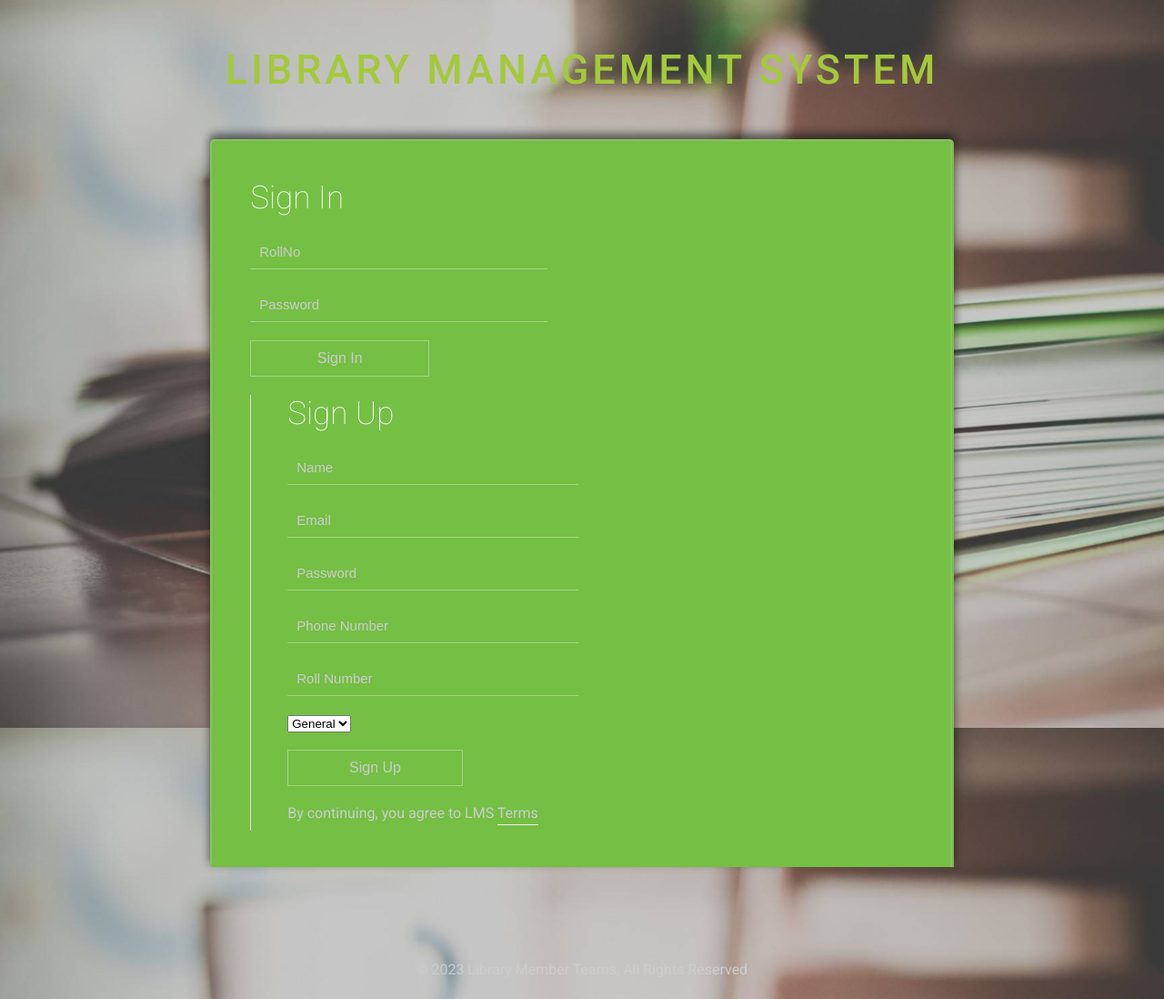
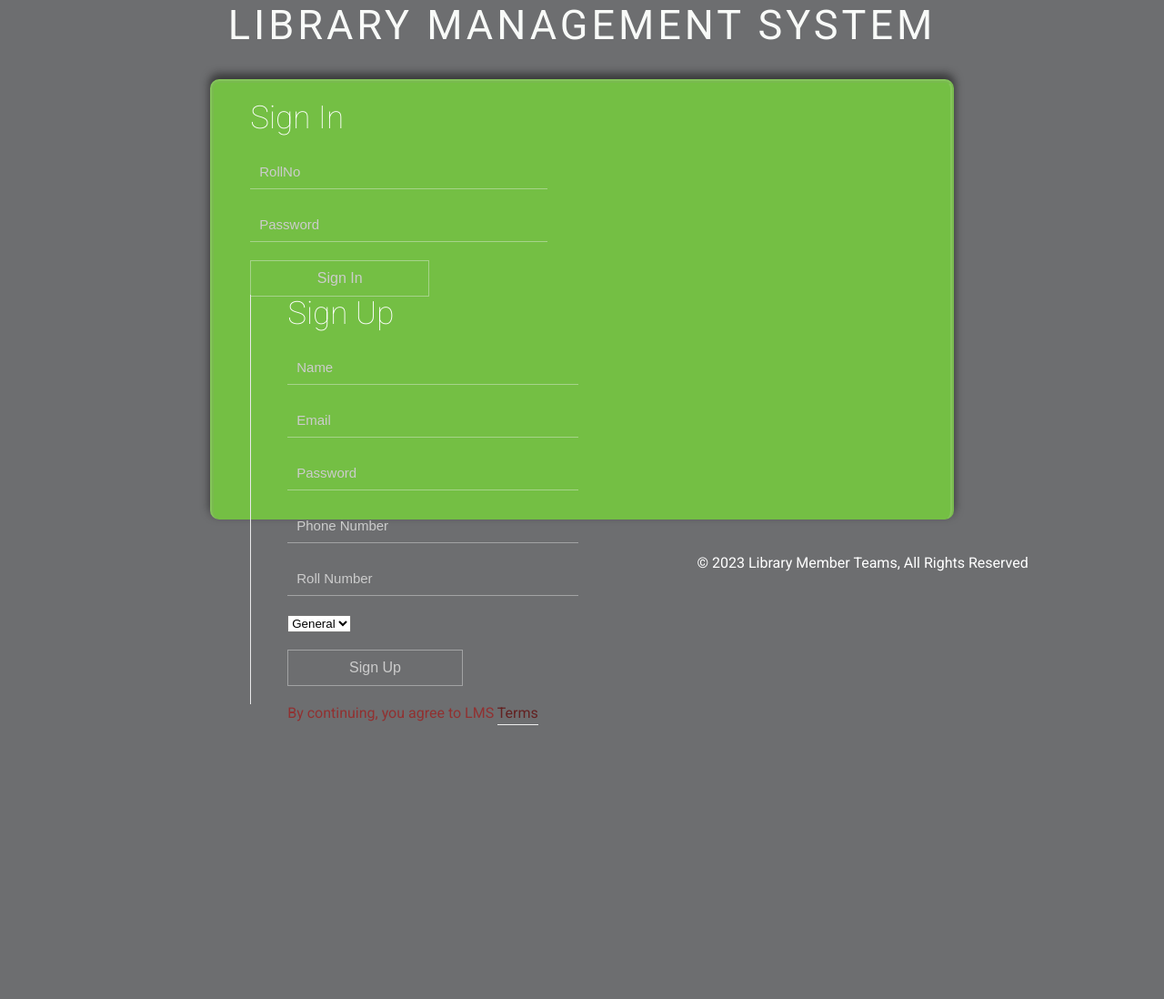
Before and after one commit to SurajShrestha0/Library-Management-System, a PHP site: page /sign.php in a window 1280 px wide. Shown: the whole page at 91% size. After the commit the page ends 797 px from the top, so only its background shows below. Run offline with PHP 8.4, Linux system fonts and the light colour scheme.

Commit message:
Update style.css
Final look of the login and signup page of LMS.

```diff
--- a/css/style.css
+++ b/css/style.css
@@ -29,9 +29,11 @@
 /*-- Index-Page-Styling --*/
 /*body part as a background*/
 body {
+
     font-family: 'Roboto', sans-serif;
     text-align: center;
-    background: url("../images/background.jpg");
+   /* background: url("../images/background.jpg");*/
+    background-color: #6d6e70;
     background-repeat: no-repeat;
     background-attachment: fixed;
     background-position: center;
@@ -39,39 +41,51 @@ body {
     -webkit-background-size: cover;
     -moz-background-size: cover;
     -o-background-size: cover;
+
 }
 
 /*header 1 part*/
 h1 {
     font-size: 45px;
-    font-weight: 500;
+   font-weight: 400;
+
     letter-spacing: 4px;
-    margin: 60px 0;
-    color: #a4c93a;
+
+    height: 60px;
+    color: #f8faf8;
 }
+
 /*container part left right*/
 .container {
 
+
     width: 50%;
     margin:  auto;
+    margin-top: 2%;
     padding: 40px;
-
+    height: 400px;
     background-color: rgba(116, 191, 68, 1);
     border: 4px ridge rgba(238, 238, 238, 0.13);
-    border-radius: 5px;
+    /*border-radius: 5px;*/
+    border-top-left-radius: 10px;
+    border-top-right-radius: 10px;
+    border-bottom-left-radius: 10px;
+    border-bottom-right-radius: 10px;
+
     -moz-box-shadow: 0 -5px 10px 1px rgba(16, 16, 16, 0.57);
     -webkit-box-shadow: 0 -5px 10px 1px rgba(16, 16, 16, 0.57);
     box-shadow: 0 -5px 10px 1px rgba(16, 16, 16, 0.57);
 
     border-bottom: none;
-    border-bottom-left-radius: initial;
-    border-bottom-right-radius: initial;
+
 
 }
 /*login as sign*/
 .login {
     width: 45%;
+
     float: left;
+    margin-top: -3%;
     text-align: left;
     padding-right: 40px;
 }
@@ -148,7 +162,7 @@ input[type="text"], input[type="password"] {
 
 /*--agileits--*/
 .send-button input[type="submit"]:hover {
-    background-color: #000;
+    background-color: #6d6e70;
     border: 1px solid #FFF;
     color: #FFF;
     transition:0.5s all;
@@ -169,31 +183,33 @@ input[type="text"], input[type="password"] {
 
 .register {
     width: 44%;
+    height: 450px;
+    margin-top: -3%;
     float: left;
-    border-left: 1px solid #DDD;
+    border-left: 1px solid #e9e9e9;
     padding-left: 40px;
     text-align: left;
 }
 
 .register p {
-    color: #CCC;
+    color: #913131;
     margin-bottom: 10px;
 }
 
 .register p a {
-    color: #CCC;
+    color: #632121;
 }
 
 .register p a:hover {
-    color: #FFF;
+    color: #741b1b;
 }
 
 .footer {
     text-align: center;
-    margin: 100px 20px 20px;
+    margin: 35px 20px 20px;
 }
 .footer p {
-    color: #CCC;
+    color: #FFFFFF;
     line-height: 25px;
 
     /*--agileits--*/
@@ -212,7 +228,7 @@ input[type="text"], input[type="password"] {
 
 @media screen and (max-width: 1920px) {
     h1 {
-        margin: 100px 0;
+        margin: 1000px 0;
     }
 }
 
@@ -230,12 +246,12 @@ input[type="text"], input[type="password"] {
 
 @media screen and (max-width: 1366px) {
     h1 {
-        margin: 50px 0;
+        margin: 1px 0;
     }
     .container {
         width: 57%;
     }
-   /*w1*/
+
     /*--agileits--*/
 }
 
```
